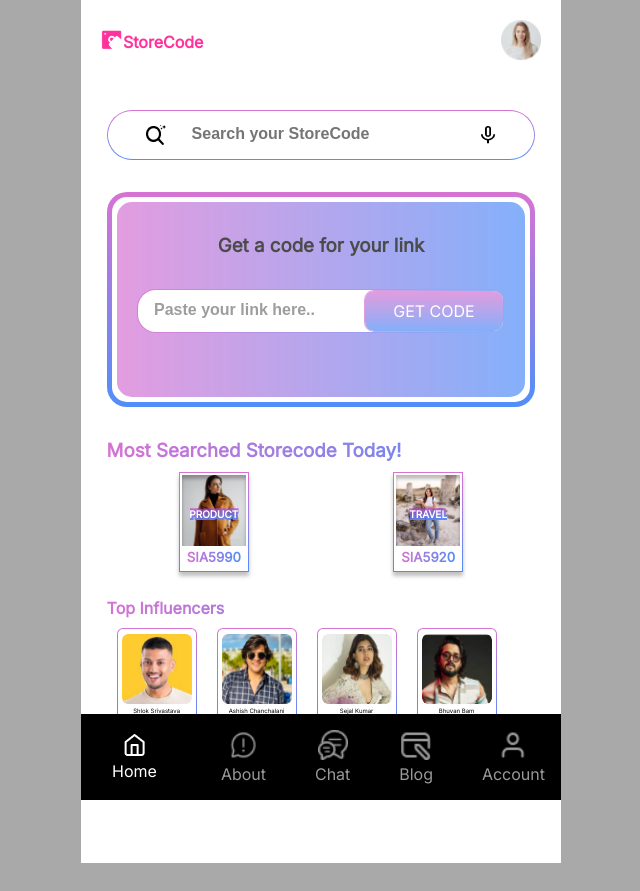
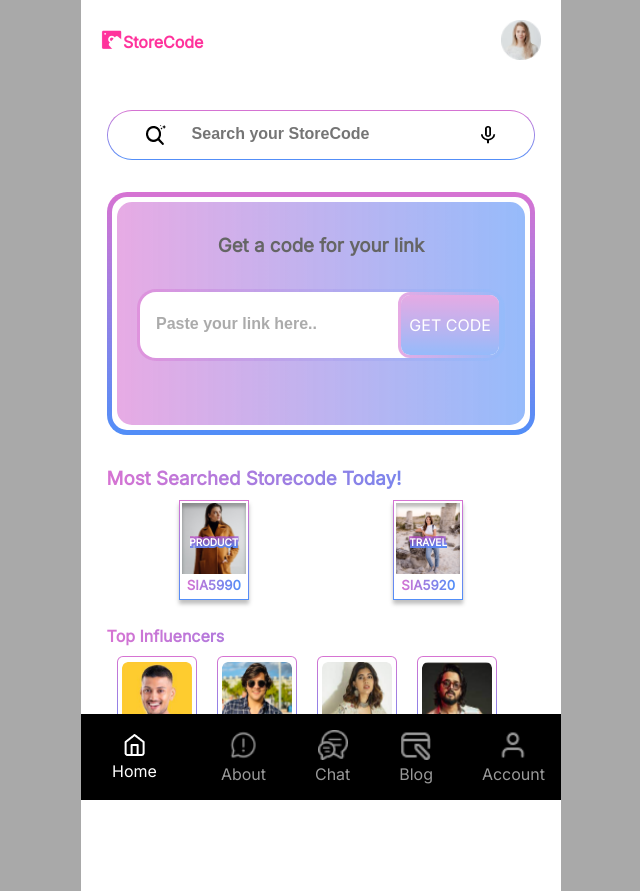
Before and after one commit to praveenkumar-4E2/storecode-page, a React (Create React App) app: page / in a window 1280 px wide. Shown: the whole page, without its empty margins (319-959 px from the left). Before the commit the page ends 863 px from the top, so only its background shows below. Built offline with nearby package versions, Linux system fonts and the light colour scheme.

Commit message:
card paddingo correctd

```diff
--- a/src/components/sections/CodeCard/CodeCard.css
+++ b/src/components/sections/CodeCard/CodeCard.css
@@ -15,13 +15,15 @@
     padding: 2em 0px;
     border: 5px solid #fff;
     border-radius: 20px;
-    opacity: 70%;
+    opacity: 60%;
 }
 
 .input-box{
     width: 90%;
+    border: solid 3px transparent;
     border-radius: 19px;
     margin: 2em 0px;
+    opacity: 100%;
 }
 .box{
     width: 100%;
@@ -35,8 +37,9 @@
 }
 
 .code-btn{
-    width: 40%;
-    border-radius: 10px;
+    width: 30%;
+    border: solid 3px transparent;
+    border-radius: 12px;
     display: flex;
     align-items: center;
     justify-content: center;
@@ -44,7 +47,7 @@
 .btn-txt{
     width: 100%;
     height: 100%;
-    padding: 10px;
+    padding: 20px 0px;
     color: white;
     border-radius: 9px;
     text-align: center;
```
